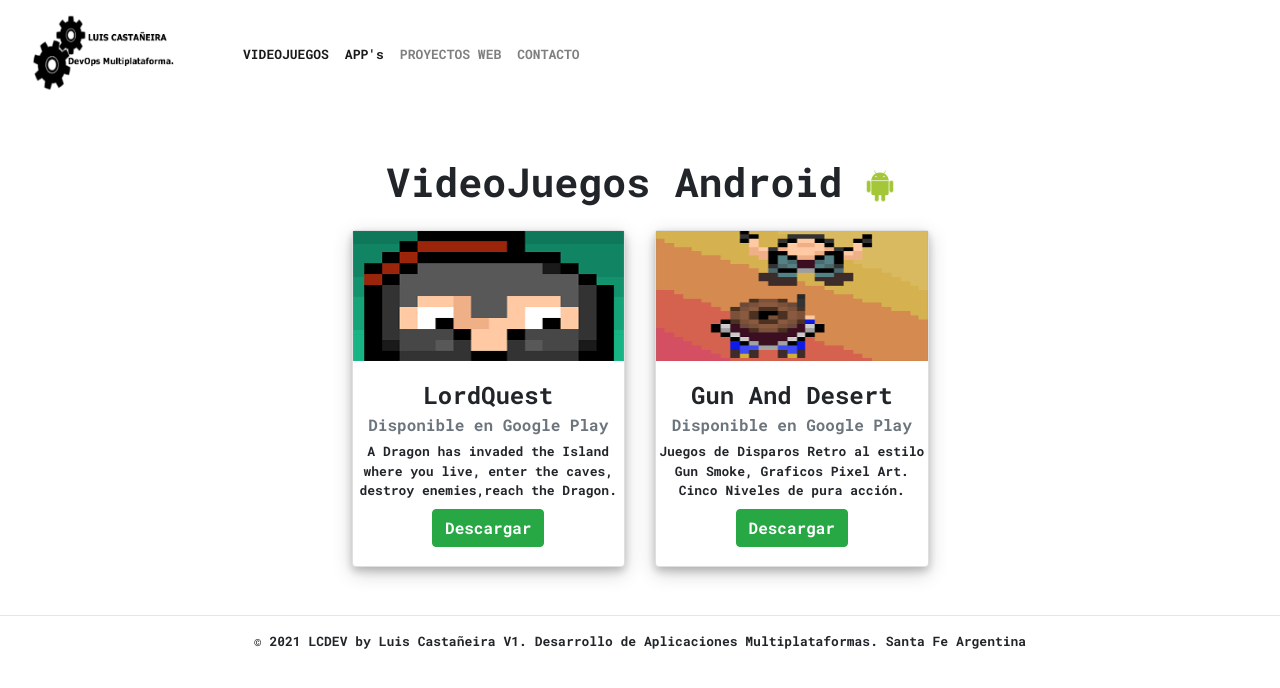
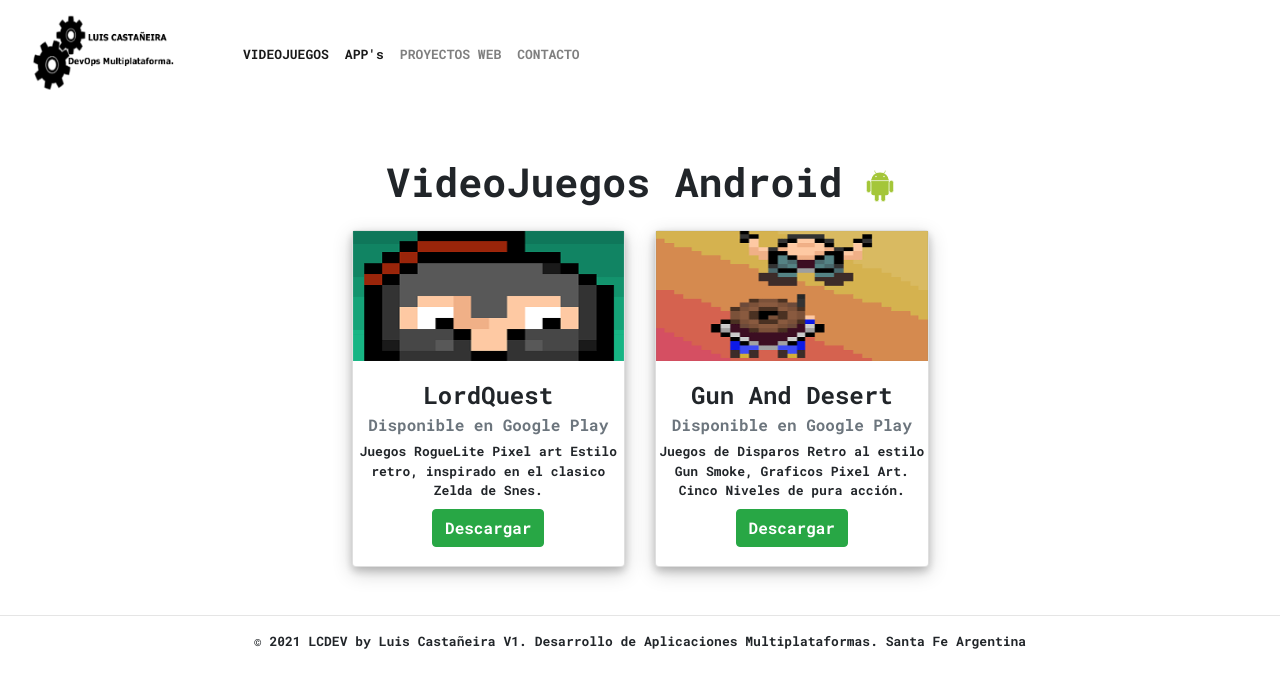
Before and after one commit to Solidlucho83/PersonalSite, a React (Create React App) app: page /videojuegos in a window 1280 px wide. Shown: the top 688 px of the page. Built offline with nearby package versions, Linux system fonts and the light colour scheme.

Commit message:
Cambios lordques

```diff
--- a/src/componentes/Cards.jsx
+++ b/src/componentes/Cards.jsx
@@ -8,7 +8,7 @@
         id: 1,
         image: Image2,
         title: 'LordQuest',
-        descripcion : "A Dragon has invaded the Island where you live, enter the caves, destroy enemies,reach the Dragon.",
+        descripcion : "Juegos RogueLite Pixel art Estilo retro, inspirado en el clasico Zelda de Snes.",
         link : 'https://shorturl.at/lFJ27'
     },
     {
```
